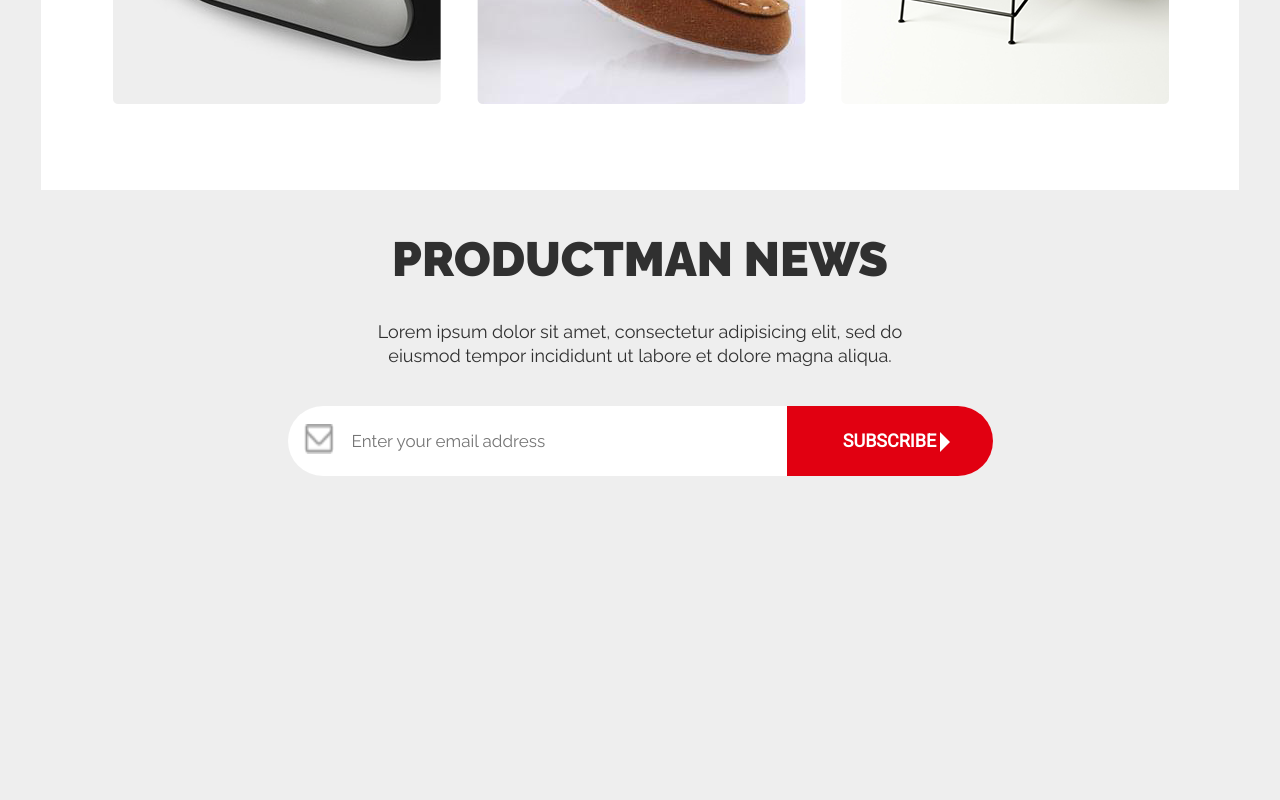
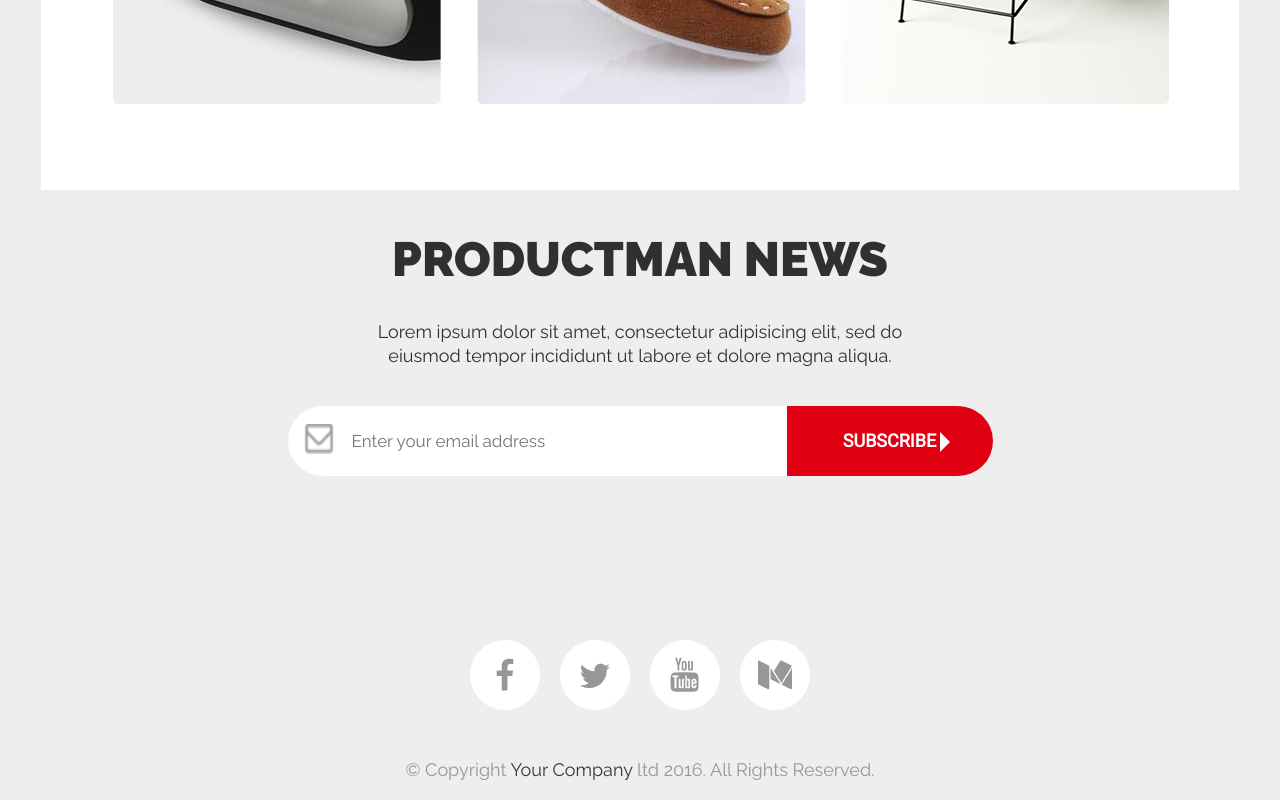
Before and after one commit to kotikana/moi_dz, a plain HTML site: page productman/productman.html in a window 1280 px wide. Shown: the part 1873-2673 px from the top of the page. Before the commit the page ends 2513 px from the top, so only its background shows below. Drawn offline with Linux system fonts and the light colour scheme.

Commit message:
finish productman

```diff
--- a/productman/css/style.css
+++ b/productman/css/style.css
@@ -171,6 +171,10 @@ letter-spacing:0.04em;
 opacity:1;
 background: #E10011;
 }
+/*.main_img_item:hover{
+transform: scale(.2);
+transition:all .2s;
+}*/
 .header_link:hover,
 .header_button:hover{
 padding:5px;
@@ -256,3 +260,23 @@ outline: none;
 .subscribe_form_button:hover{
 background:#FF5B6C;
 }
+.social{
+display: flex;
+justify-content: center;
+margin:auto;
+width: 1200px;
+height: 100px;
+}
+.social_item{
+margin:0 10px;
+}
+.footer{
+text-align: center;
+font:18px/24px Raleway;
+color:  #979797;
+font-weight: 400;
+}
+.footer_item{
+color:#373737;
+text-decoration: none;
+}
--- a/productman/productman.html
+++ b/productman/productman.html
@@ -78,7 +78,14 @@
             <input type="button" class="subscribe_form_button" value="subscribe"></button>
         </div>
     </section>
-    <div class="social"></div>
-    <footer class="footer"></footer>
+    <div class="social">
+    <a href="#" class="social_item"><img src="img/fb.png" alt="" ></a>
+    <a href="#" class="social_item"><img src="img/tw.png" alt=""></a>
+    <a href="#" class="social_item"><img src="img/yt.png" alt=""></a>
+    <a href="#" class="social_item"><img src="img/me.png" alt=""></a>
+    </div>
+    <footer class="footer">
+        <p>© Copyright <a href="#" class="footer_item">Your Company </a>ltd 2016. All Rights Reserved.
+    </footer>
 </body>
 </html>
```
